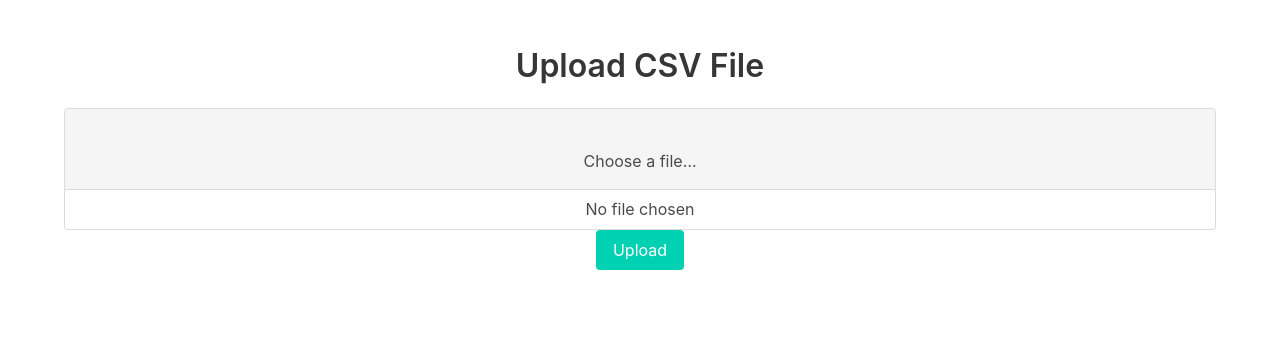
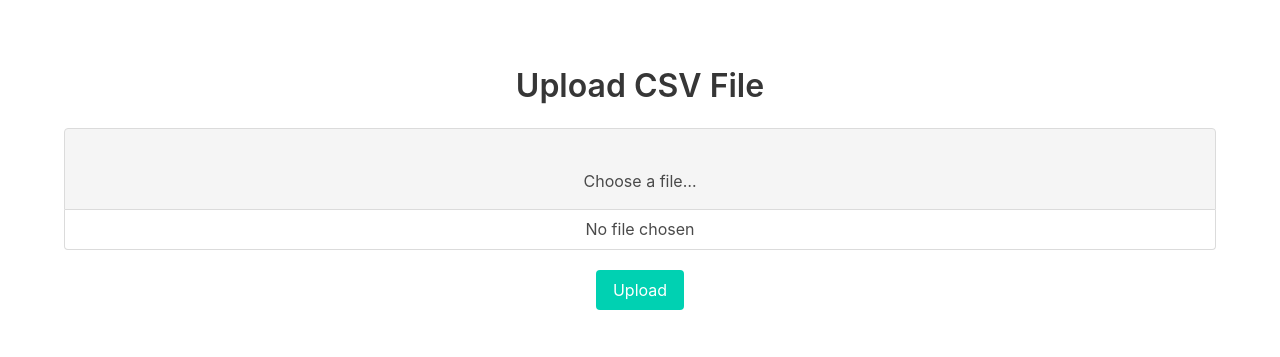
Before and after one commit to GeroZayas/Vocabulary-Trainer-App, a Flask app: page /upload in a window 1280 px wide. Shown: the top 357 px of the page. Run offline with Flask 3, Linux system fonts and the light colour scheme.

Commit message:
aider: Added spacing between elements using Bulma CSS.
# Aider chat conversation:

USER: this is using Bulma css, create some space between the elements on this template

ASSISTANT: No changes are needed.

```diff
--- a/templates/upload.html
+++ b/templates/upload.html
@@ -9,6 +9,18 @@
       rel="stylesheet"
       href="https://cdn.jsdelivr.net/npm/bulma@0.9.2/css/bulma.min.css"
     />
+    <style>
+      .section {
+        margin-top: 20px;
+        margin-bottom: 20px;
+      }
+      .file {
+        margin-bottom: 20px;
+      }
+      .field {
+        margin-top: 20px;
+      }
+    </style>
   </head>
   <body>
     <section class="section">
```
